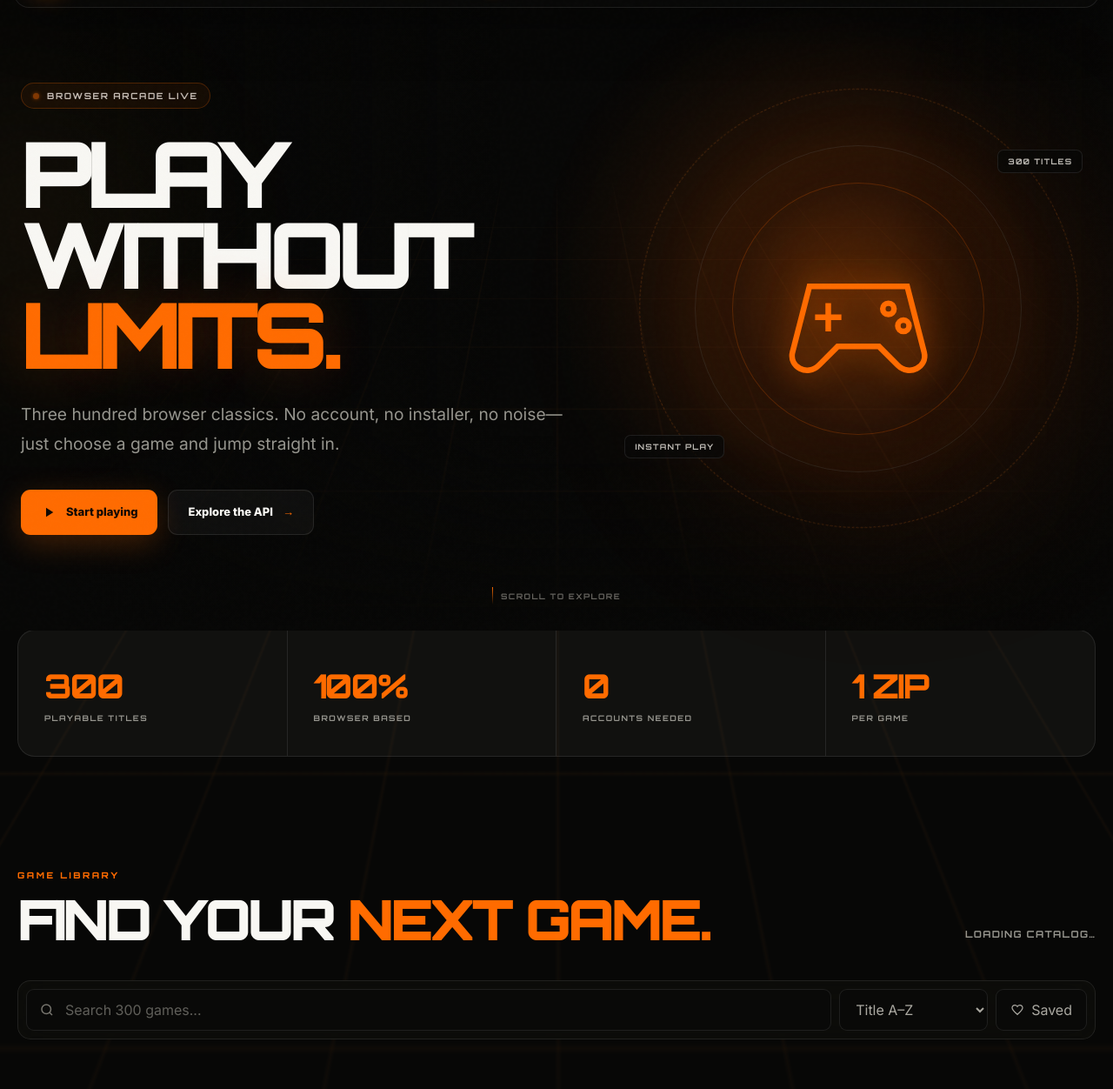
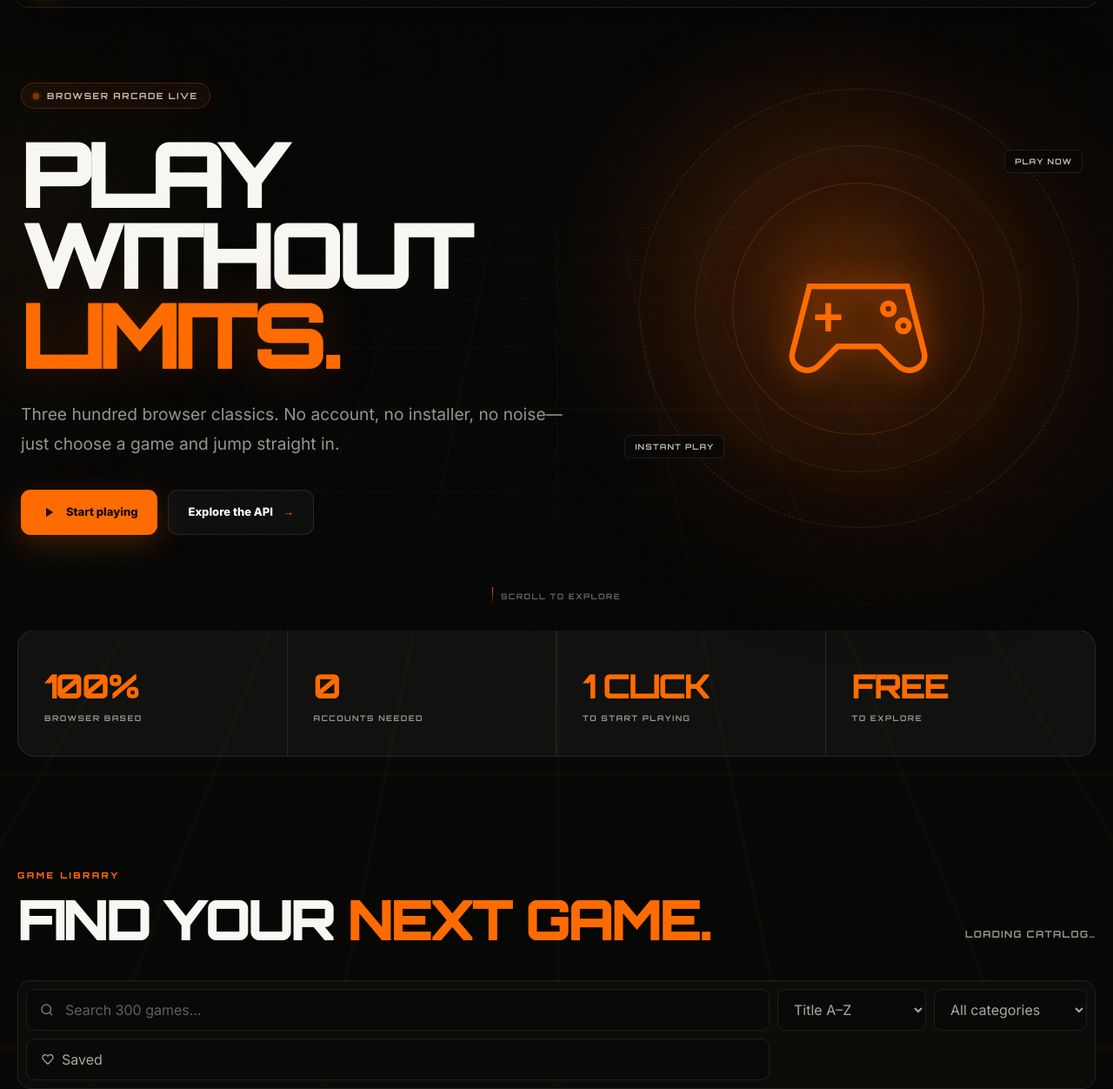
Before and after one commit to goarxyz/offline-html-game-packager, a website: page web/index.html in a window 1280 px wide. Shown: the part 75-1327 px from the top of the page at 87% size. Drawn offline with Linux system fonts and the light colour scheme.

Commit message:
Add category filter and remove game count

```diff
--- a/web/index.html
+++ b/web/index.html
@@ -5,7 +5,7 @@
   <meta name="viewport" content="width=device-width,initial-scale=1">
   <meta name="description" content="goarxyz — play 300 browser games instantly.">
   <meta name="theme-color" content="#070706">
-  <title>goarxyz — 300 Browser Games</title>
+  <title>goarxyz — Browser Games</title>
   <link rel="preconnect" href="https://fonts.googleapis.com">
   <link rel="preconnect" href="https://fonts.gstatic.com" crossorigin>
   <link href="https://fonts.googleapis.com/css2?family=Inter:wght@400;500;600;700;800&family=Orbitron:wght@600;700;800;900&display=swap" rel="stylesheet">
@@ -53,17 +53,17 @@
         <div class="console-core">
           <svg viewBox="0 0 100 100"><path d="M24 38h52l9 35c2 8-8 13-14 7L61 70H39L29 80c-6 6-16 1-14-7z"/><path d="M34 47v15M27 54.5h14"/><circle cx="66" cy="50" r="3"/><circle cx="74" cy="59" r="3"/></svg>
         </div>
-        <span class="console-chip chip-one">300 TITLES</span>
+        <span class="console-chip chip-one">PLAY NOW</span>
         <span class="console-chip chip-two">INSTANT PLAY</span>
       </div>
       <div class="scroll-cue"><span></span> Scroll to explore</div>
     </section>
 
     <section class="metrics" aria-label="Platform facts">
-      <div><strong id="hero-count">300</strong><span>Playable titles</span></div>
       <div><strong>100%</strong><span>Browser based</span></div>
       <div><strong>0</strong><span>Accounts needed</span></div>
-      <div><strong>1 ZIP</strong><span>Per game</span></div>
+      <div><strong>1 CLICK</strong><span>To start playing</span></div>
+      <div><strong>FREE</strong><span>To explore</span></div>
     </section>
 
     <section class="library" id="games">
@@ -86,6 +86,9 @@
           <option value="title-desc">Title Z–A</option>
           <option value="size-asc">Smallest first</option>
           <option value="size-desc">Largest first</option>
+        </select>
+        <select id="category" aria-label="Filter by category">
+          <option value="all">All categories</option>
         </select>
         <button class="filter-button" id="saved-filter" type="button" aria-pressed="false">
           <svg viewBox="0 0 24 24" aria-hidden="true"><path d="m12 20-1.3-1.2C5.8 14.4 3 11.8 3 8.6A4.5 4.5 0 0 1 7.6 4 5 5 0 0 1 12 6.4 5 5 0 0 1 16.4 4 4.5 4.5 0 0 1 21 8.6c0 3.2-2.8 5.8-7.7 10.2z"/></svg>
@@ -153,7 +156,7 @@
       <div class="card-body">
         <div>
           <h3></h3>
-          <div class="card-meta"><span class="size"></span><span>Instant launch</span></div>
+          <div class="card-meta"><span class="category"></span><span>Instant launch</span></div>
         </div>
         <a class="download-only" href="#" title="Download ZIP" aria-label="Download ZIP">
           <svg viewBox="0 0 24 24" aria-hidden="true"><path d="M12 3v12m-5-5 5 5 5-5M5 21h14"></path></svg>
```
